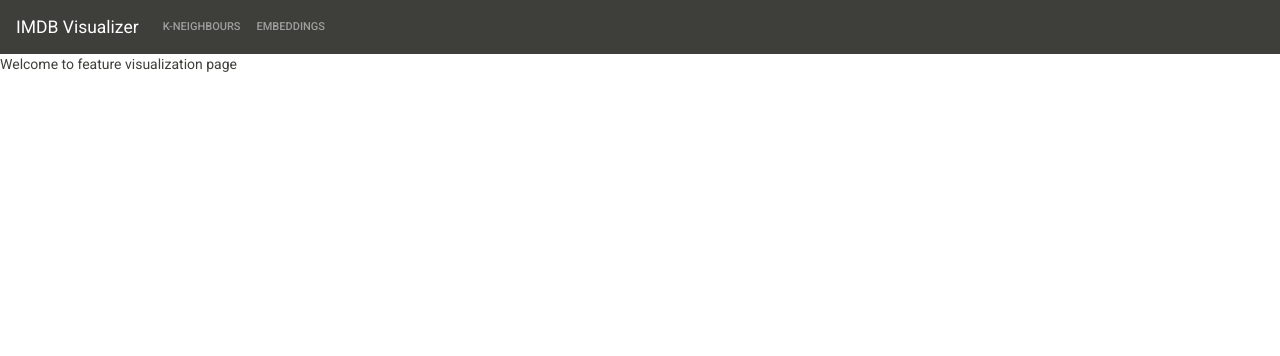
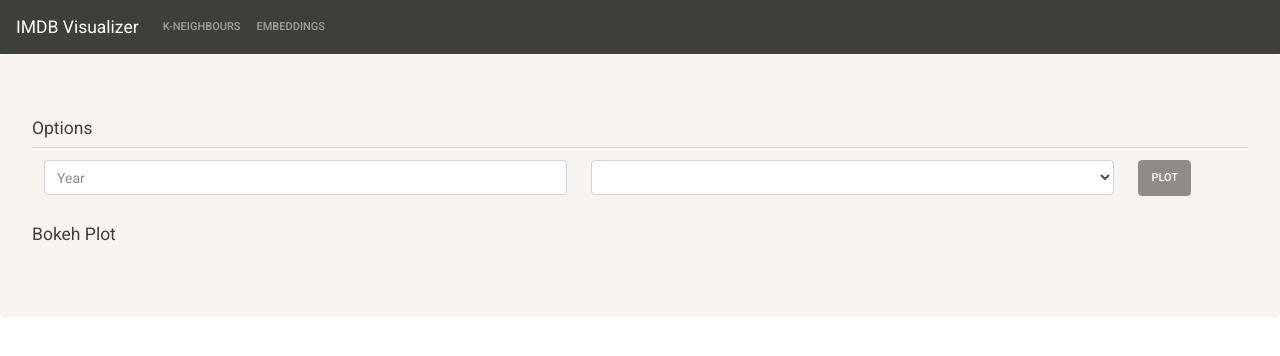
Before and after one commit to sidgairo18/IMDB-Movie-Poster-Visualizer, a Django app: page /movies/p2 in a window 1280 px wide. Shown: the top 356 px of the page. Run offline with Django 3.2, Linux system fonts and the light colour scheme; lists and menus that the app fills with data are empty; parts of the project's set-up code (start-up, migrations or seed data) failed here and were passed over; some libraries are stand-ins or nearby versions.

Commit message:
added embeddings template

```diff
--- a/code/Visualizer/applications/movies/views.py
+++ b/code/Visualizer/applications/movies/views.py
@@ -11,7 +11,7 @@ def top_k_neighbours(request):
 	return render(request, 'movies/top_k_neighbours.html', {})
 
 def feature_visualization(request):
-	return render(request, 'movies/feature_visualization.html', {})
+	return render(request, 'movies/embeddings.html', {})
 
 def ajax_get_movies(request):
 	year = None
--- a/code/Visualizer/static/js/movies.js
+++ b/code/Visualizer/static/js/movies.js
@@ -12,7 +12,7 @@ var apis = {
         });
     }
 };
-var global_var;
+// var global_var;
 
 var top_k_neighbours = {
 	'images_per_row': 13,
@@ -93,3 +93,9 @@ var top_k_neighbours = {
 		return array;
 	}
 };
+
+var embeddings = {
+	init: function () {
+		console.log('welcome to embeddings page');
+	}
+}
--- /dev/null
+++ b/code/Visualizer/templates/movies/embeddings.html
@@ -0,0 +1,31 @@
+{% extends "base.html" %}
+{% load staticfiles %}
+{% block content %}
+
+<!-- Content Part -->
+<div class="jumbotron">
+	<h5> Options </h5>
+	<table class="table" id="eoptionsTable">
+		<tbody>
+			<tr>
+				<td style="width: 45%;">
+					<input class="form-control mr-sm-2" type="text" placeholder="Year" id="eoptionsYear">
+				</td>
+				<td style="width: 45%;">
+					<select class="form-control" id="eoptionsGenre"></select>
+				</td>
+				<td>
+					<button class="btn btn-secondary my-2 my-sm-0" type="submit" id="eoptionsSubmit">Plot</button>
+				</td>
+			</tr>
+		</tbody>
+	</table>
+
+	<h5> Bokeh Plot </h5>
+</div>
+
+<!-- Script Part -->
+<script src="{% static 'js/movies.js' %}"></script>
+<script type="text/javascript">embeddings.init(); </script>
+
+{% endblock content %}
--- a/code/Visualizer/templates/movies/feature_visualization.html
+++ /dev/null
@@ -1,4 +0,0 @@
-{% extends "base.html" %}
-{% block content %}
-<p> Welcome to feature visualization page </p>
-{% endblock content %}
```
Also changed, not shown: code/Visualizer/templates/movies/top_k_neighbours.html (+1 -8 lines).
